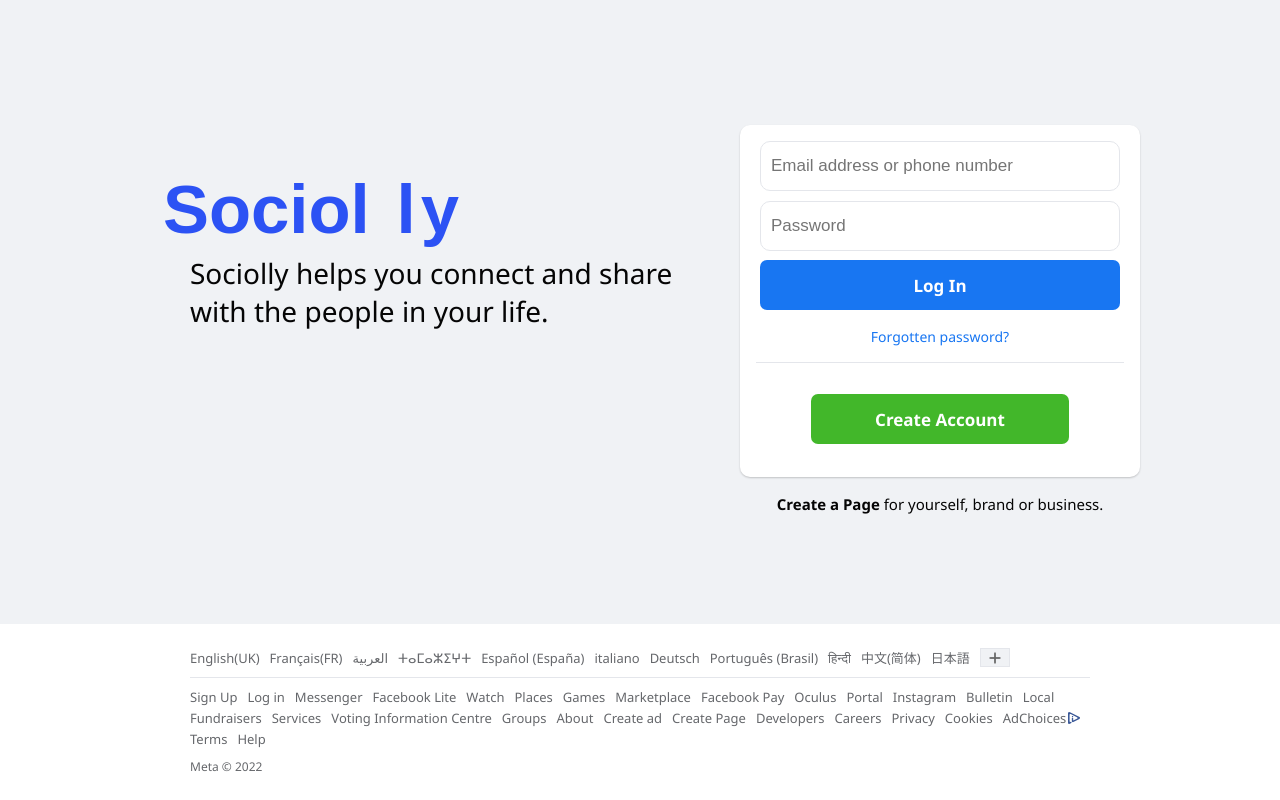
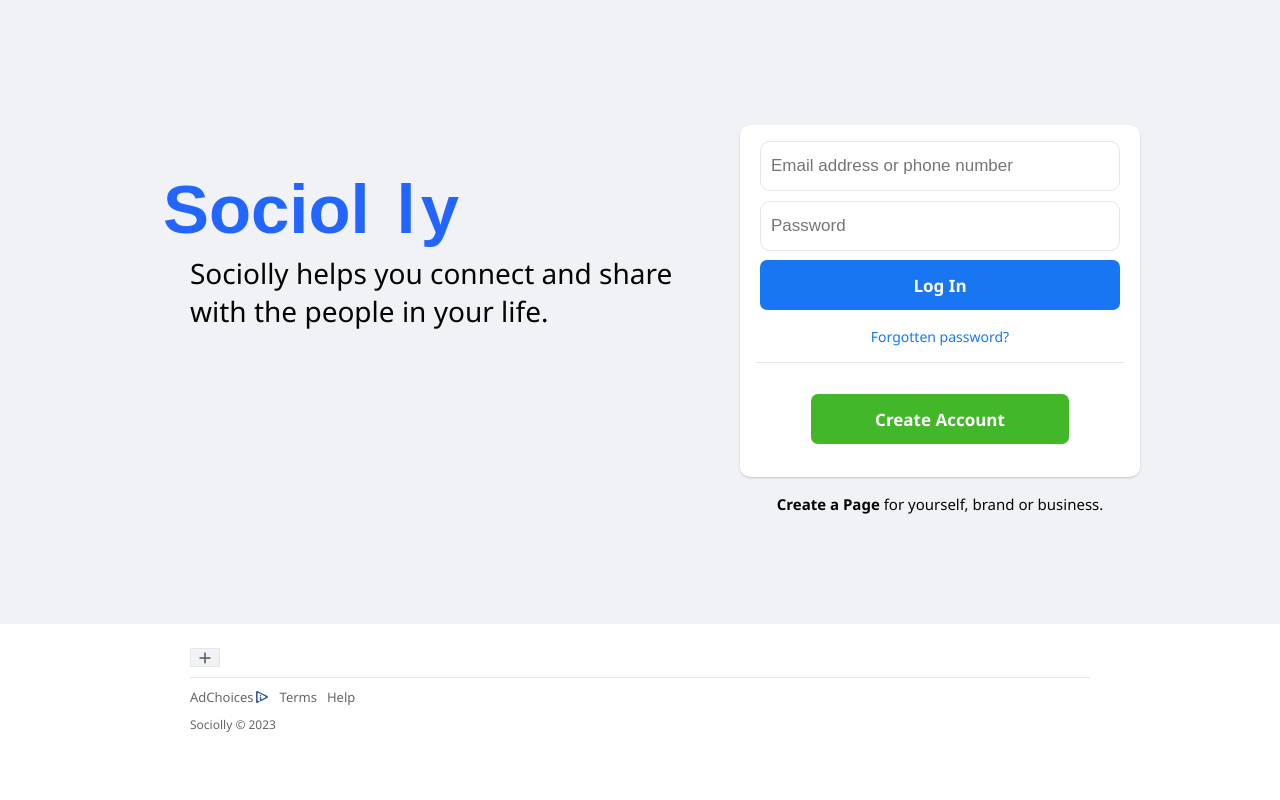
Before and after one commit to Danny-Nunez/Sociolly-Web-App, a React (Create React App) app in the folder frontend/: page /login in a window 1280 px wide. Built offline with nearby package versions, Linux system fonts and the light colour scheme; no server answers.

Commit message:
login update

```diff
--- a/frontend/src/components/login/Footer.js
+++ b/frontend/src/components/login/Footer.js
@@ -4,7 +4,7 @@ export default function Footer() {
   return (
     <footer className="login_footer">
       <div className="login_footer_wrap">
-        <Link to="/">English(UK)</Link>
+        {/* <Link to="/">English(UK)</Link>
         <Link to="/">Français(FR)</Link>
         <Link to="/">العربية</Link>
         <Link to="/">ⵜⴰⵎⴰⵣⵉⵖⵜ</Link>
@@ -14,14 +14,14 @@ export default function Footer() {
         <Link to="/">Português (Brasil)</Link>
         <Link to="/">हिन्दी</Link>
         <Link to="/">中文(简体)</Link>
-        <Link to="/">日本語</Link>
+        <Link to="/">日本語</Link> */}
         <Link to="/" className="footer_square">
           <i className="plus_icon"></i>
         </Link>
       </div>
       <div className="footer_splitter"></div>
       <div className="login_footer_wrap">
-        <Link to="/">Sign Up</Link>
+        {/* <Link to="/">Sign Up</Link>
         <Link to="/">Log in</Link>
         <Link to="/">Messenger</Link>
         <Link to="/">Facebook Lite</Link>
@@ -45,7 +45,7 @@ export default function Footer() {
         <Link to="/">Developers</Link>
         <Link to="/">Careers</Link>
         <Link to="/">Privacy</Link>
-        <Link to="/">Cookies</Link>
+        <Link to="/">Cookies</Link> */}
         <Link to="/">
           AdChoices
           <i className="adChoices_icon"></i>
@@ -55,7 +55,7 @@ export default function Footer() {
       </div>
       <div className="login_footer_wrap">
         <Link to="/" style={{ fontSize: "12px", marginTop: "10px" }}>
-          Meta © 2022
+          Sociolly © 2023
         </Link>
       </div>
     </footer>
```
Also changed, not shown: frontend/public/icons/icons6.png, frontend/public/icons/sociolly.svg.
